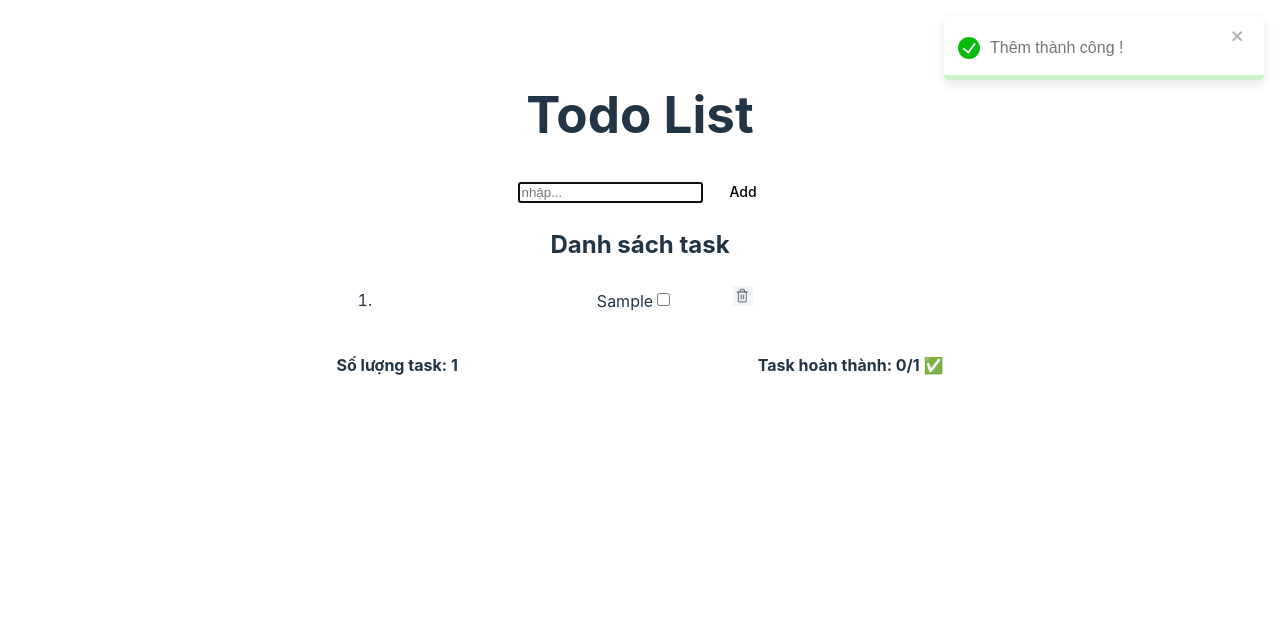
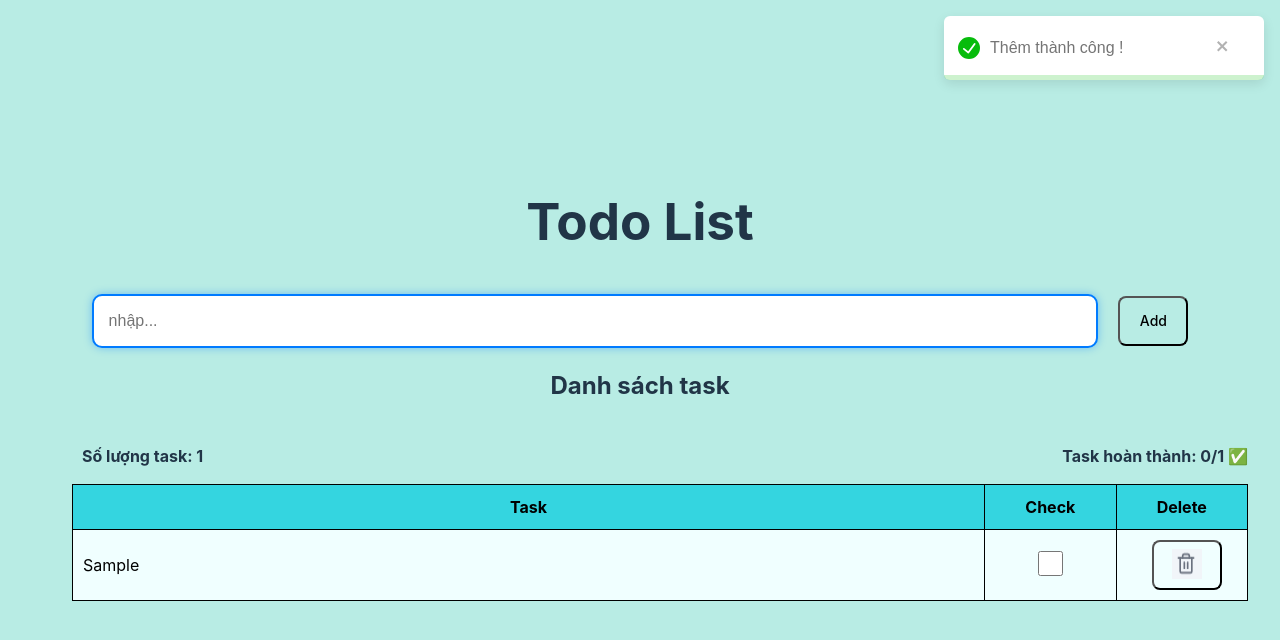
Before and after one commit to trhOangphuc/todo-vite-react-ts-, a React (Vite) app: page / in a window 1280 px wide. Both pictures are taken after typing "Sample" into the empty fields and a click on the button "Add". Shown: the top 640 px of the page. Built offline with nearby package versions, Linux system fonts and the light colour scheme.

Commit message:
commit n

```diff
--- a/src/App.css
+++ b/src/App.css
@@ -4,40 +4,78 @@
   padding: 2rem;
   text-align: center;
 }
+body {
+  background-color: #b8ece4;
+}
+
+tbody{
+  background-color: azure;
+}
+
+table {
+  border-collapse: collapse;
+  width: 100%;
+  table-layout: fixed; /* Quan trọng để cố định độ rộng cột */
+  border: 1px solid #000;
+}
+
+th, td {
+  border: 1px solid #000;
+  padding: 10px;
+  word-wrap: break-word;
+  overflow-wrap: break-word;
+  white-space: normal; /* Cho phép xuống dòng */
+}
+
+td {
+  color: #000000;
+}
+
+th {
+  color: #000;
+  text-align: center;
+  background-color: rgb(52, 213, 224);
+  vertical-align: middle;
+}
+
+td:nth-child(1){
+  text-align: left;
+}
+
+th:nth-child(1), td:nth-child(1) {
+  width: 80%;  /* Task */
+}
+
+th:nth-child(2), td:nth-child(2) {
+  width: 10%;  /* Check */
+}
+
+th:nth-child(3), td:nth-child(3) {
+  width: 10%;  /* Delete */
+}
 
 
-.logo {
-  height: 6em;
-  padding: 1.5em;
-  will-change: filter;
-  transition: filter 300ms;
-}
-.logo:hover {
-  filter: drop-shadow(0 0 2em #646cffaa);
-}
-.logo.react:hover {
-  filter: drop-shadow(0 0 2em #61dafbaa);
+/* Kiểu cho phần tử nội dung task */
+span{
+  font-size: 16px;
+  color: #000000;
 }
 
-@keyframes logo-spin {
-  from {
-    transform: rotate(0deg);
-  }
-  to {
-    transform: rotate(360deg);
-  }
+/* Kiểu cho phần tử đã hoàn thành (gạch ngang) */
+.delText {
+  text-decoration: line-through;
+  color: #f30000;
 }
 
-@media (prefers-reduced-motion: no-preference) {
-  a:nth-of-type(2) .logo {
-    animation: logo-spin infinite 20s linear;
-  }
+/* Kiểu cho checkbox */
+.checkbox {
+  width: 25px;
+  height: 25px;
 }
 
-.card {
-  padding: 2em;
+/* Kiểu cho nút xóa */
+.btnDel :hover {
+  background: none;
+  border: 2px solid red;
+  cursor: pointer;
 }
-
-.read-the-docs {
-  color: #888;
-}
--- a/src/components/TodoItem.tsx
+++ b/src/components/TodoItem.tsx
@@ -19,16 +19,40 @@ const TodoItem: React.FC<Props> = ({ todo, onDelete, isChecked, onCheckedChange
   };
 
   return (
-    <ol>
-      {isChecked === true
-        ? (<del>{todo}</del>)
-        : (<span>{todo}</span>)
-      }
-      <input className="checkbox" type="checkbox" checked={isChecked} onChange={handleChange} />
-      <button className="btnDel" onClick={handleClick} style={{ marginLeft: "50px"}}>
-        <img src={DeleteIcon} alt="Delete" style={{ width: "20px", height: "20px" }} />
-      </button>
-    </ol>
+    <table>
+      <thead>
+        <tr>
+          <th>Task</th>
+          <th>Check</th>
+          <th>Delete</th>
+        </tr>
+      </thead>
+      <tbody>
+          <tr>
+            <td>
+              {isChecked === true ? (
+                <del>{todo}</del>
+              ) : (
+                <span>{todo}</span>
+              )}
+            </td>
+            <td>
+              <input
+                className="checkbox"
+                type="checkbox"
+                checked={isChecked}
+                onChange={handleChange}
+              />
+            </td>
+            <td>
+              <button className="btnDel" onClick={handleClick} style={{ marginLeft: "10px" }}>
+                <img src={DeleteIcon} alt="Delete" style={{ width: "30px", height: "30px" }} />
+              </button>
+            </td>
+          </tr>
+      </tbody>
+    </table>
+
   );
 };
 
--- a/src/index.css
+++ b/src/index.css
@@ -19,24 +19,25 @@ a {
   color: #646cff;
   text-decoration: inherit;
 }
-a:hover {
-  color: #535bf2;
+
+html, body {
+  height: 100%;
 }
 
 body {
   margin: 0;
   display: flex;
   place-items: center;
+  background-color: #b8ece4;
 }
 
 h1 {
+  margin-top: 0;
   font-size: 3.2em;
-  line-height: 1.1;
 }
 
 button {
   border-radius: 8px;
-  border: 0.5px solid transparent;
    align-items: center;   /* căn giữa theo chiều dọc */
   justify-content: center; /* căn giữa theo chiều ngang */
   margin-left: 20px;
@@ -46,11 +47,15 @@ button {
   background-color: #1a1a1a;
   cursor: pointer;
   transition: border-color 0.25s;
-  width: 40px;
-  height: 30px;
+  width: 70px;
+  height: 50px;
 }
-button:hover {
-  border-color: #141fec;
+
+
+button:hover:not(.btnDel) {
+  border-color: #0b7c1a; /* Thay đổi màu viền khi hover tất cả btn trừ btnDel*/
+  background-color: #25b931;
+  border: 1px solid palegreen;
 }
 button:focus,
 button:focus-visible {
@@ -62,10 +67,34 @@ button:focus-visible {
     color: #213547;
     background-color: #ffffff;
   }
-  a:hover {
-    color: #747bff;
-  }
+
   button {
     background-color: #ffffff00;
   }
 }
+
+/* Kiểu cơ bản cho input */
+input {
+  padding: 10px 15px;
+  font-size: 16px;
+  color: #333;
+  background-color: #fff;
+  border: 2px solid #ddd;
+  border-radius: 10px;
+  outline: none;
+  transition: border-color 0.3s ease, box-shadow 0.3s ease;
+  width: 80%;
+  height: 30px;
+}
+
+/* Hiệu ứng hover */
+input:hover {
+  border-color: #007bff; /* Màu viền khi hover */
+  box-shadow: 0 0 8px rgba(0, 123, 255, 0.4); /* Hiệu ứng shadow khi hover */
+}
+
+/* Hiệu ứng focus khi người dùng click vào input */
+input:focus {
+  border-color: #007bff;
+  box-shadow: 0 0 8px rgba(0, 123, 255, 0.4);
+}
--- a/src/pages/TodoPage.tsx
+++ b/src/pages/TodoPage.tsx
@@ -12,6 +12,8 @@ import withLogger from "../hoc/withLogger";
     const [itemCount, setItemCount] = useState<number>(0); // State để lưu số lượng item
     const [checkedStatus, setCheckedStatus] =useState<boolean[]>([]);
     const inputRef = useRef<HTMLInputElement>(null);
+
+    const CompletedCount = checkedStatus.filter((checked) => checked).length // Số task hoàn thành
 
   // Lấy dữ liệu từ localStorage khi trang được mở lại
   useEffect(() => {
@@ -64,7 +66,13 @@ import withLogger from "../hoc/withLogger";
 
   const handleDelete = (indexToRemove: number) => {
     const newTodos = todos.filter((_, i) => i !== indexToRemove);
+    const updateTodos= [...todos];
+    const updatedChecked = [...checkedStatus];
+    updateTodos.splice(indexToRemove, 1);
+    updatedChecked.splice(indexToRemove, 1);
     setTodos(newTodos);
+    setTodos(updateTodos);
+    setCheckedStatus(updatedChecked);
 
     localStorage.setItem("todos", JSON.stringify(newTodos));
     toast.error("Đã xóa task !", { autoClose: 700 });
@@ -92,11 +100,11 @@ import withLogger from "../hoc/withLogger";
     setCheckedStatus(sortedCheckedStatus);
   };
 
-  const CompletedCount = checkedStatus.filter((checked) => checked).length
+
 
   return (
 
-    <div style={{ padding: "20px" }}>
+    <div className="page">
       <h1>Todo List</h1>
       <input
         ref={inputRef} // gắn ref cho input
@@ -107,21 +115,8 @@ import withLogger from "../hoc/withLogger";
       />
       <button onClick={handleAddTodo}>Add</button>
       <h2>Danh sách task</h2>
-      <ol>
-        {todos.map((todo, index) => (
-          <li key={index}>
-            <TodoItem
-              todo={todo}
-              onDelete={() => handleDelete(index)}
-              isChecked={checkedStatus[index]}
-              onCheckedChange={(checked) => handleCheckedChange(index, checked)}
-            />
-          </li>
-        ))}
-      </ol>
-
       <div style={{ display: "flex", justifyContent: "space-between", marginTop: "30px", gap: "300px" }}>
-      <div style={{ marginTop: "10px" }}>
+      <div style={{ marginTop: "10px", paddingLeft: "50px" }}>
         {itemCount !== 0
           ? (<strong>Số lượng task: {itemCount}</strong> )
           : <strong>không có task nào !</strong>
@@ -131,6 +126,16 @@ import withLogger from "../hoc/withLogger";
         <strong>Task hoàn thành: {CompletedCount}/{itemCount} ✅</strong>
       </div>
       </div>
+      <ol>
+        {todos.map((todo, index) => (
+            <TodoItem
+              todo={todo}
+              onDelete={() => handleDelete(index)}
+              isChecked={checkedStatus[index]}
+              onCheckedChange={(checked) => handleCheckedChange(index, checked)}
+            />
+        ))}
+      </ol>
       <ToastContainer /> {/*Hiển thị thông báo*/}
     </div>
   );
```
